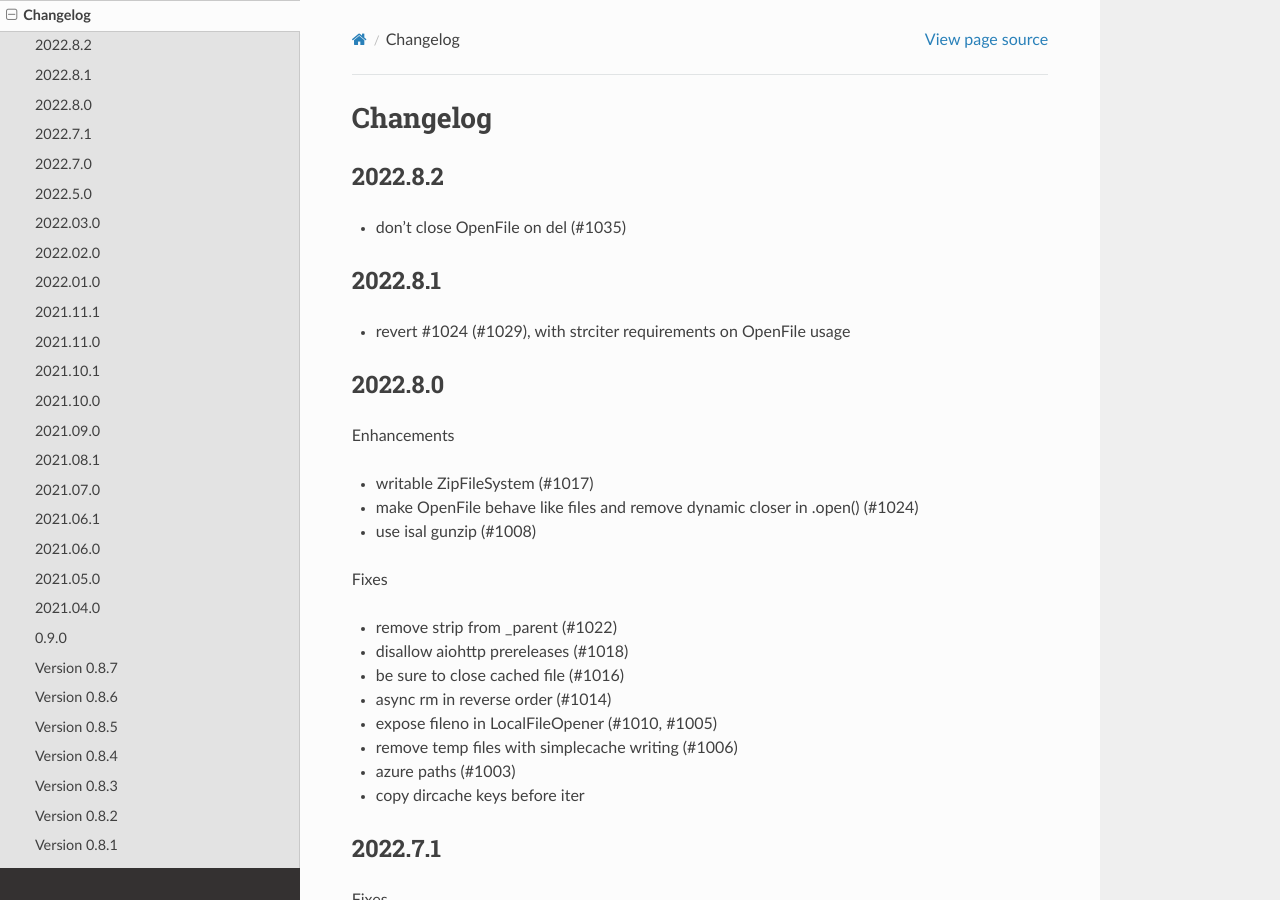
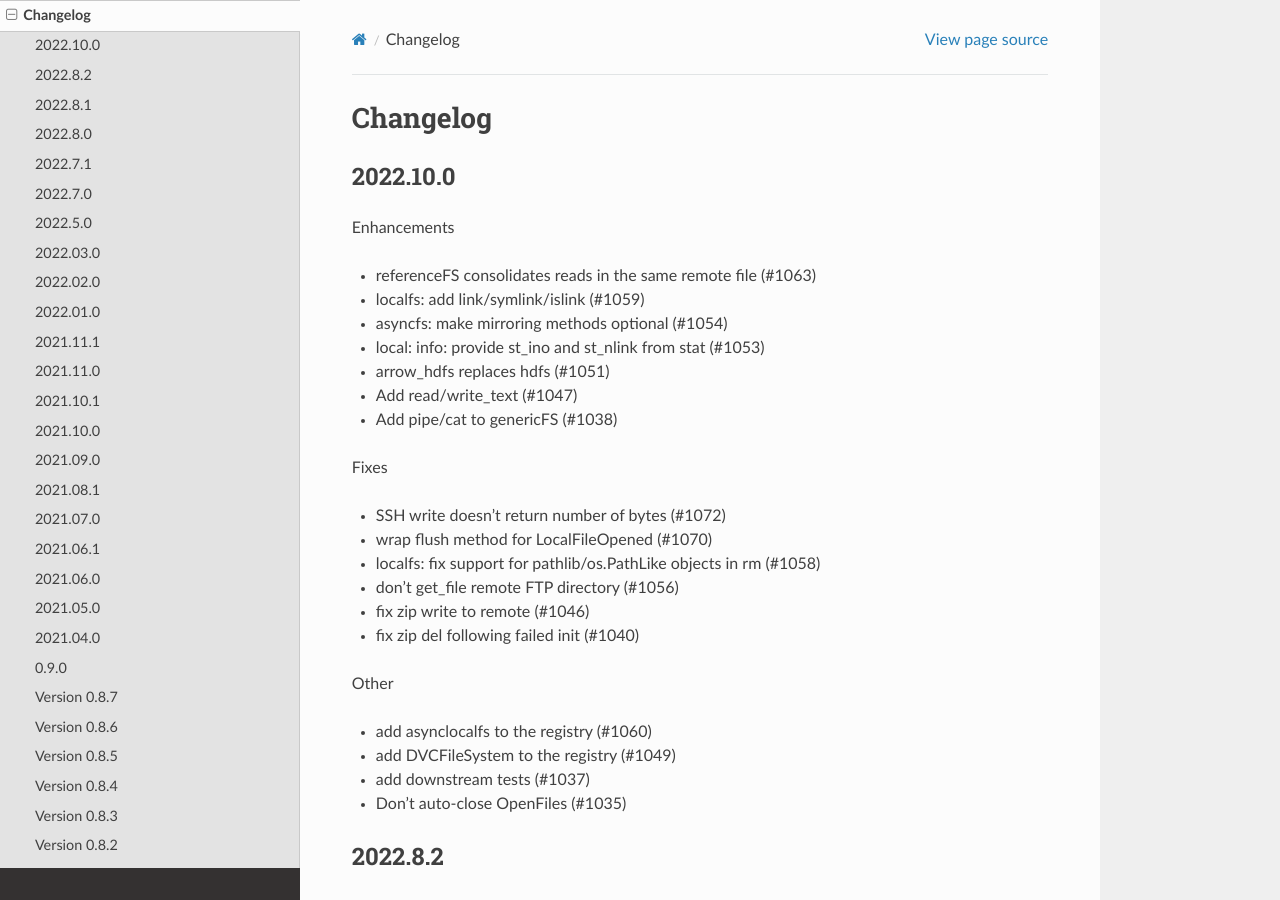
Before and after one commit to fsspec/filesystem_spec, a Sphinx documentation site: the page built from docs/source/changelog.rst, in a window 1280 px wide and 900 px high. Built offline with Sphinx 7.4.7 and the Read the Docs theme 2.0.0, drawn with Linux system fonts in a browser that asks for light colours.

Commit message:
changelog for release (#1077)

```diff
--- a/docs/source/changelog.rst
+++ b/docs/source/changelog.rst
@@ -1,5 +1,34 @@
 Changelog
 =========
+
+2022.10.0
+---------
+
+Enhancements
+
+- referenceFS consolidates reads in the same remote file (#1063)
+- localfs: add link/symlink/islink (#1059)
+- asyncfs: make mirroring methods optional (#1054)
+- local: info: provide st_ino and st_nlink from stat (#1053)
+- arrow_hdfs replaces hdfs (#1051)
+- Add read/write_text (#1047)
+- Add pipe/cat to genericFS (#1038)
+
+Fixes
+
+- SSH write doesn't return number of bytes (#1072)
+- wrap flush method for LocalFileOpened (#1070)
+- localfs: fix support for pathlib/os.PathLike objects in rm (#1058)
+- don't get_file remote FTP directory (#1056)
+- fix zip write to remote (#1046)
+- fix zip del following failed init (#1040)
+
+Other
+
+- add asynclocalfs to the registry (#1060)
+- add DVCFileSystem to the registry (#1049)
+- add downstream tests (#1037)
+- Don't auto-close OpenFiles (#1035)
 
 2022.8.2
 --------
```
